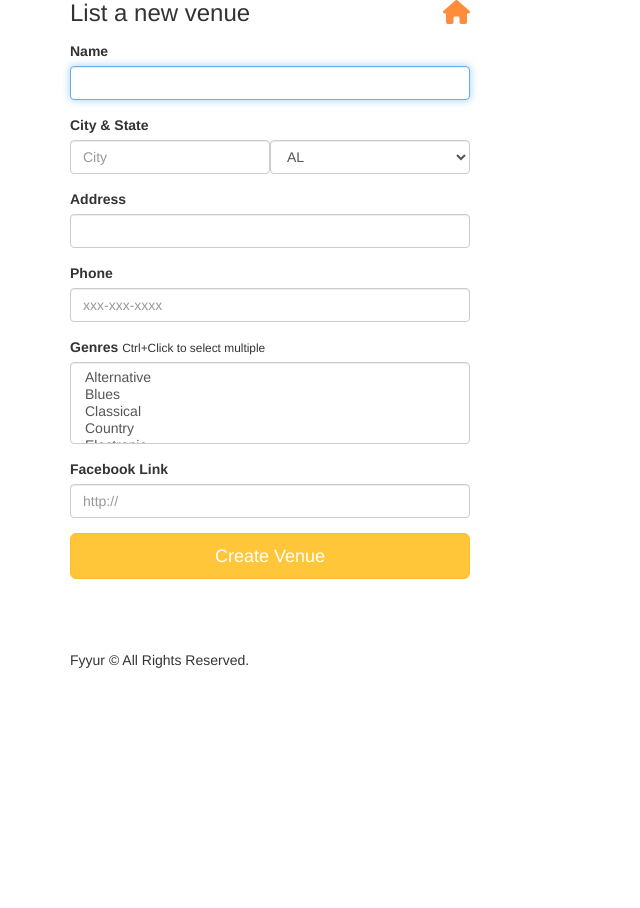
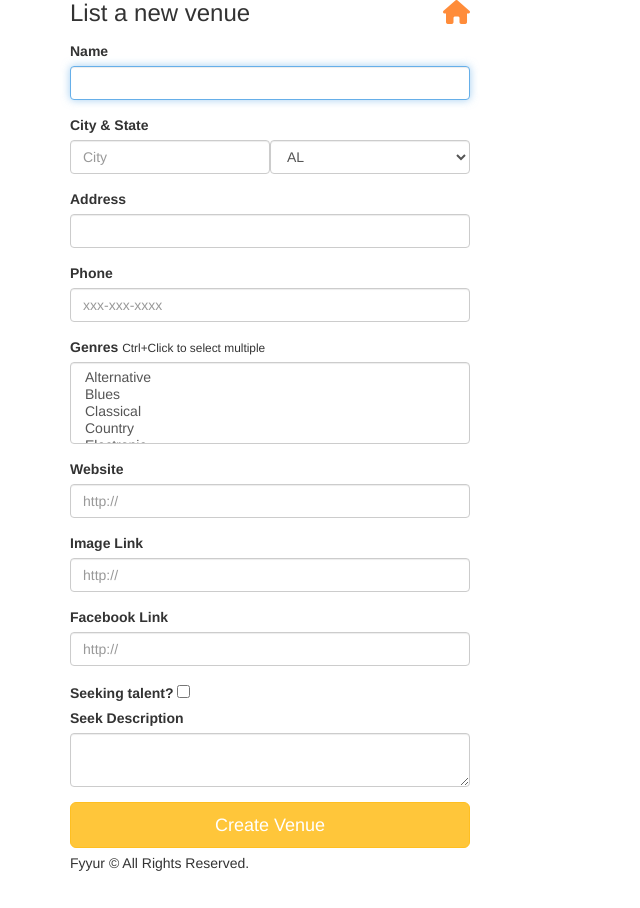
Before and after one commit to KarenOk/Fyyur, a Flask app: page /venues/create in a window 1280 px wide. Shown: the part 95-1003 px from the top of the page, without its empty margins (0-640 px from the left). Before the commit the page ends 763 px from the top, so only its background shows below. Run offline with Flask 2, Linux system fonts and the light colour scheme; some libraries are stand-ins or nearby versions.

Commit message:
include additional fields for venue creation

```diff
--- a/app.py
+++ b/app.py
@@ -3,6 +3,7 @@
 #----------------------------------------------------------------------------#
 
 import json
+import sys
 import dateutil.parser
 import babel
 from flask import Flask, render_template, request, Response, flash, redirect, url_for
@@ -41,6 +42,9 @@ class Venue(db.Model):
     genres = db.Column(db.String, nullable=False)
     image_link = db.Column(db.String(500))
     facebook_link = db.Column(db.String(120))
+    website = db.Column(db.String(120))
+    seeking_talent = db.Column(db.Boolean, nullable=False, default=False)
+    seeking_description = db.Column(db.String(500))
 
     # TODO: implement any missing fields, as a database migration using Flask-Migrate
 
@@ -234,23 +238,18 @@ def create_venue_submission():
     form = VenueForm(request.form)
 
     if form.validate():
-        name = request.form["name"]
-        city = request.form["city"]
-        state = request.form["state"]
-        address = request.form["address"]
-        phone = request.form["phone"]
-        genres = ",".join(form.genres.data)
-        facebook_link = request.form["facebook_link"]
-
         try:
             new_venue = Venue(
-                name=name,
-                city=city,
-                state=state,
-                address=address,
-                phone=phone,
-                genres=genres,
-                facebook_link=facebook_link
+                name=form.name.data,
+                city=form.city.data,
+                state=form.state.data,
+                address=form.address.data,
+                phone=form.phone.data,
+                genres=",".join(form.genres.data),
+                facebook_link=form.facebook_link.data,
+                image_link=form.image_link.data,
+                seeking_talent=form.seeking_talent.data,
+                website=form.website.data
             )
             db.session.add(new_venue)
             db.session.commit()
@@ -258,6 +257,7 @@ def create_venue_submission():
 
         except Exception:
             db.session.rollback()
+            print(sys.exc_info())
             flash('An error occurred. Venue' + ' could not be listed.')
 
         finally:
--- a/forms.py
+++ b/forms.py
@@ -1,6 +1,6 @@
 from datetime import datetime
 from flask_wtf import Form
-from wtforms import StringField, SelectField, SelectMultipleField, DateTimeField
+from wtforms import StringField, SelectField, SelectMultipleField, DateTimeField, BooleanField, TextAreaField
 from wtforms.validators import DataRequired, AnyOf, URL
 
 class ShowForm(Form):
@@ -85,8 +85,11 @@ class VenueForm(Form):
     phone = StringField(
         'phone'
     )
+    website = StringField(
+        'website', validators=[URL()]
+    )
     image_link = StringField(
-        'image_link'
+        'image_link', validators=[URL()]
     )
     genres = SelectMultipleField(
         'genres', validators=[DataRequired()],
@@ -114,6 +117,12 @@ class VenueForm(Form):
     )
     facebook_link = StringField(
         'facebook_link', validators=[URL()]
+    )
+    seeking_talent = BooleanField(
+        'seeking_talent'
+    )
+    seeking_description = TextAreaField(
+        'seeking_description'
     )
 
 class ArtistForm(Form):
@@ -212,7 +221,6 @@ class ArtistForm(Form):
         ]
     )
     facebook_link = StringField(
-        # TODO implement enum restriction
         'facebook_link', validators=[URL()]
     )
 
--- a/templates/forms/new_venue.html
+++ b/templates/forms/new_venue.html
@@ -42,9 +42,28 @@ block content %}
 			commas', autofocus = true, required=true) }}
 		</div>
 		<div class="form-group">
+			<label for="website">Website</label>
+			{{ form.website(class_ = 'form-control', placeholder='http://', autofocus
+			= true) }}
+		</div>
+		<div class="form-group">
+			<label for="image_link">Image Link</label>
+			{{ form.image_link(class_ = 'form-control', placeholder='http://',
+			autofocus = true) }}
+		</div>
+		<div class="form-group">
 			<label for="facebook_link">Facebook Link</label>
 			{{ form.facebook_link(class_ = 'form-control', placeholder='http://',
 			autofocus = true) }}
+		</div>
+		<div>
+			<label for="seeking_talent">
+				Seeking talent? {{ form.seeking_talent() }}
+			</label>
+		</div>
+		<div class="form-group">
+			<label for="seeking_description">Seek Description</label>
+			{{ form.seeking_description(class_ = 'form-control') }}
 		</div>
 		<input
 			type="submit"
```
Also changed, not shown: migrations/versions/1790155f200b_.py (added, +56 -0 lines), migrations/versions/672186f74ed7_.py (added, +32 -0 lines).
